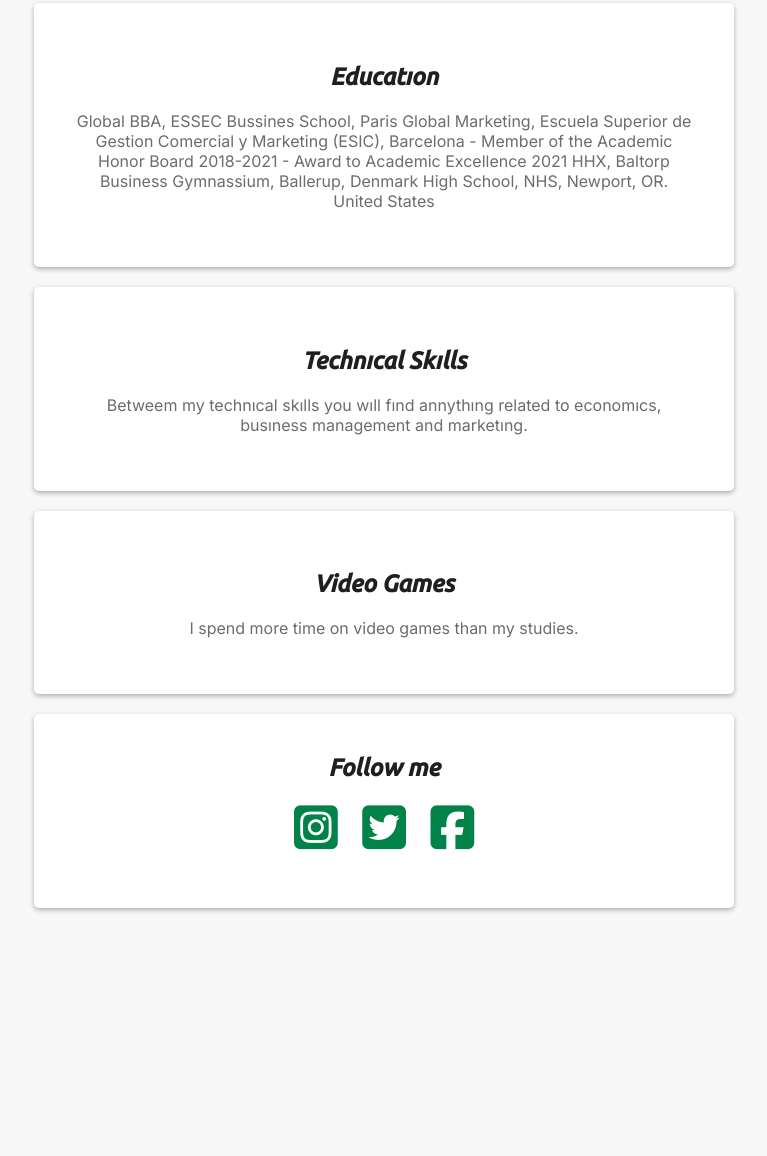
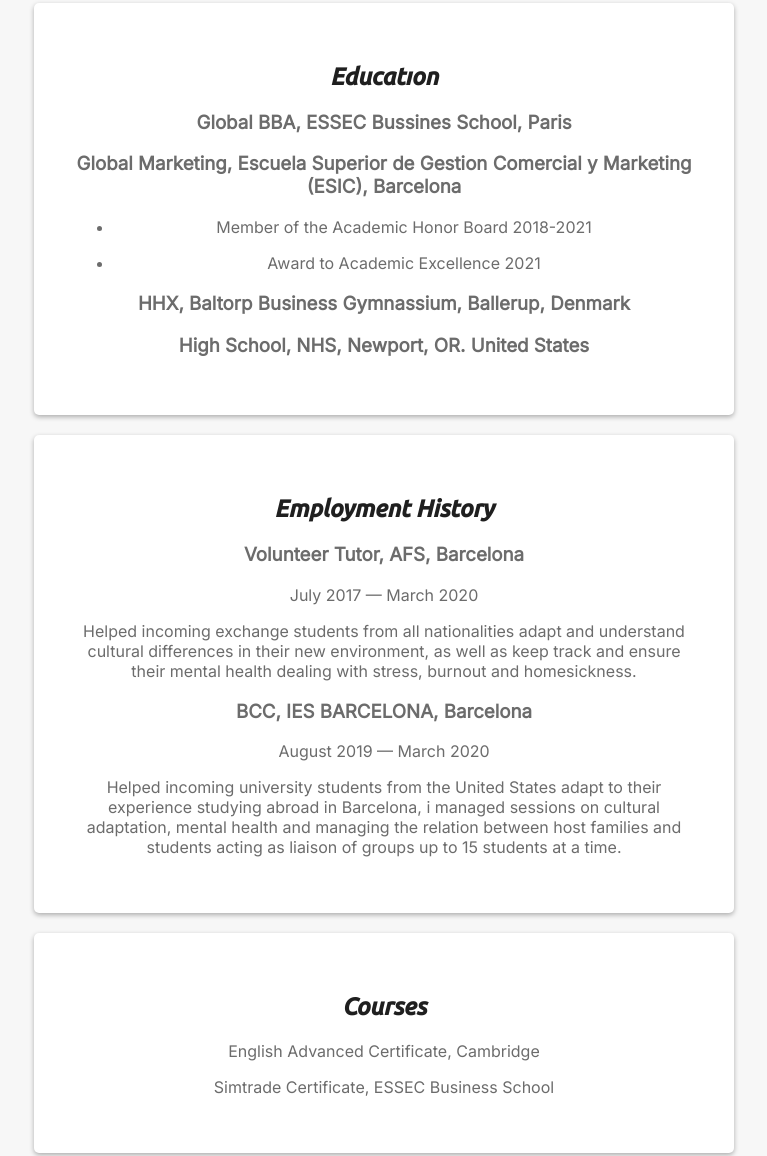
Before and after one commit to polgilortega/my_profile, a plain HTML site: page index.html in a window 1280 px wide. Shown: the part 577-1733 px from the top of the page, without its empty margins (256-1023 px from the left). Before the commit the page ends 1525 px from the top, so only its background shows below. Drawn offline with Linux system fonts and the light colour scheme.

Commit message:
Update index.html

```diff
--- a/index.html
+++ b/index.html
@@ -16,7 +16,7 @@
 
     	<div class="container">
 			<div class="card-white">
-				<h1>Hello, my name is Pol.</h1>
+				<h1>Pol Gil Ortega</h1>
 				<img src="images/profile.jpg" class="img-circle" alt="Pol Gil Ortega" width="250px">
 				<p id="bottom-margin">Hardworking and enthusiastic university student working torwards a double degree in international BBA and Global Marketing.</p>
 				<a href="http://lewagon.com" class="button-green" target="blank">Discover Le Wagon</a>
@@ -24,24 +24,35 @@
 
 			<div class="card-white">
 				<h2>Educatıon</h2>
-				<p>Global BBA, ESSEC Bussines School, Paris
-Global Marketing, Escuela Superior de Gestion Comercial y Marketing
-(ESIC), Barcelona
-- Member of the Academic Honor Board 2018-2021
-- Award to Academic Excellence 2021
-HHX, Baltorp Business Gymnassium, Ballerup, Denmark
-High School, NHS, Newport, OR. United States
-</p>
+				<h3>Global BBA, ESSEC Bussines School, Paris</h3>
+				<h3>Global Marketing, Escuela Superior de Gestion Comercial y Marketing (ESIC), Barcelona</h3>
+				<ul>
+					<li><p>Member of the Academic Honor Board 2018-2021</p></li>
+					<li><p>Award to Academic Excellence 2021</p></li>
+				</ul>
+				<h3>HHX, Baltorp Business Gymnassium, Ballerup, Denmark</h3>
+				<h3>High School, NHS, Newport, OR. United States</h3>
 			</div>
 
 			<div class="card-white">
-				<h2>Technıcal Skılls</h2>
-				<p>Betweem my technıcal skılls you wıll fınd annythıng related to economıcs, busıness management and marketıng.</p>
+				<h2>Employment History</h2>
+				<h3>Volunteer Tutor, AFS, Barcelona</h3>
+				<p>July 2017 — March 2020</p>
+				<p>Helped incoming exchange students from all nationalities adapt and understand
+					cultural differences in their new environment, as well as keep track and ensure
+					their mental health dealing with stress, burnout and homesickness.</p>
+				<h3>BCC, IES BARCELONA, Barcelona</h3>
+				<p>August 2019 — March 2020</p>
+				<p>Helped incoming university students from the United States adapt to their
+					experience studying abroad in Barcelona, i managed sessions on cultural
+					adaptation, mental health and managing the relation between host families and
+					students  acting as liaison of groups up to 15 students at a time.</p>
 			</div>
 
 			<div class="card-white">
-				<h2>Video Games</h2>
-				<p>I spend more time on video games than my studies.</p>
+				<h2>Courses</h2>
+				<p>English Advanced Certificate, Cambridge</p>
+				<p>Simtrade Certificate, ESSEC Business School</p>
 			</div>
 
 
```
